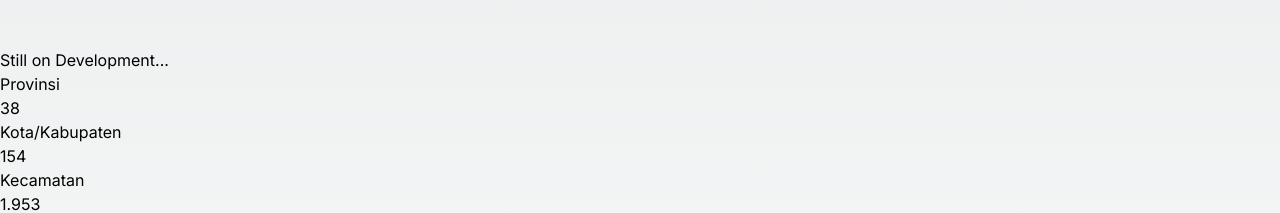
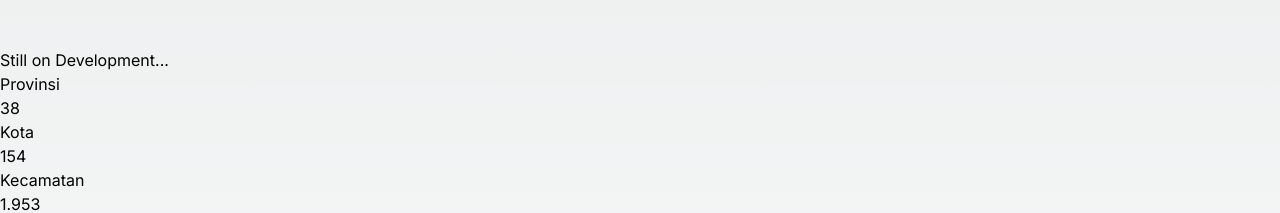
Before and after one commit to repirisyan/api-wilayah-indonesia, a Next.js app: page / in a window 1280 px wide. Shown: the part 1280-1493 px from the top of the page. Built offline with nearby package versions, Linux system fonts and the light colour scheme.

Commit message:
fix page layout

```diff
--- a/src/app/page.tsx
+++ b/src/app/page.tsx
@@ -42,7 +42,7 @@ export default function Home() {
             </div>
 
             <div className="stat place-items-center">
-              <div className="stat-title text-white">Kota/Kabupaten</div>
+              <div className="stat-title text-white">Kota</div>
               <div className="stat-value">154</div>
             </div>
 
```
